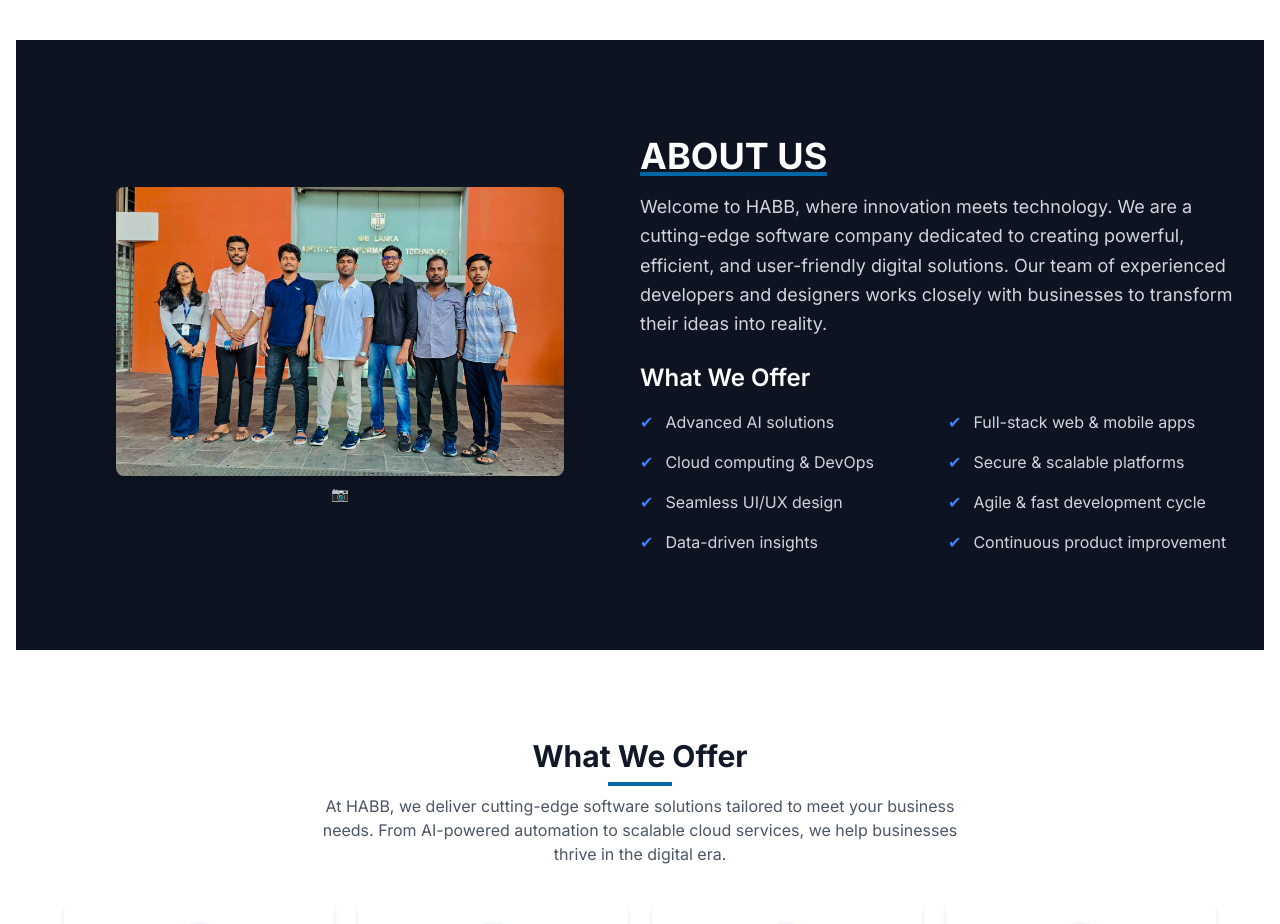
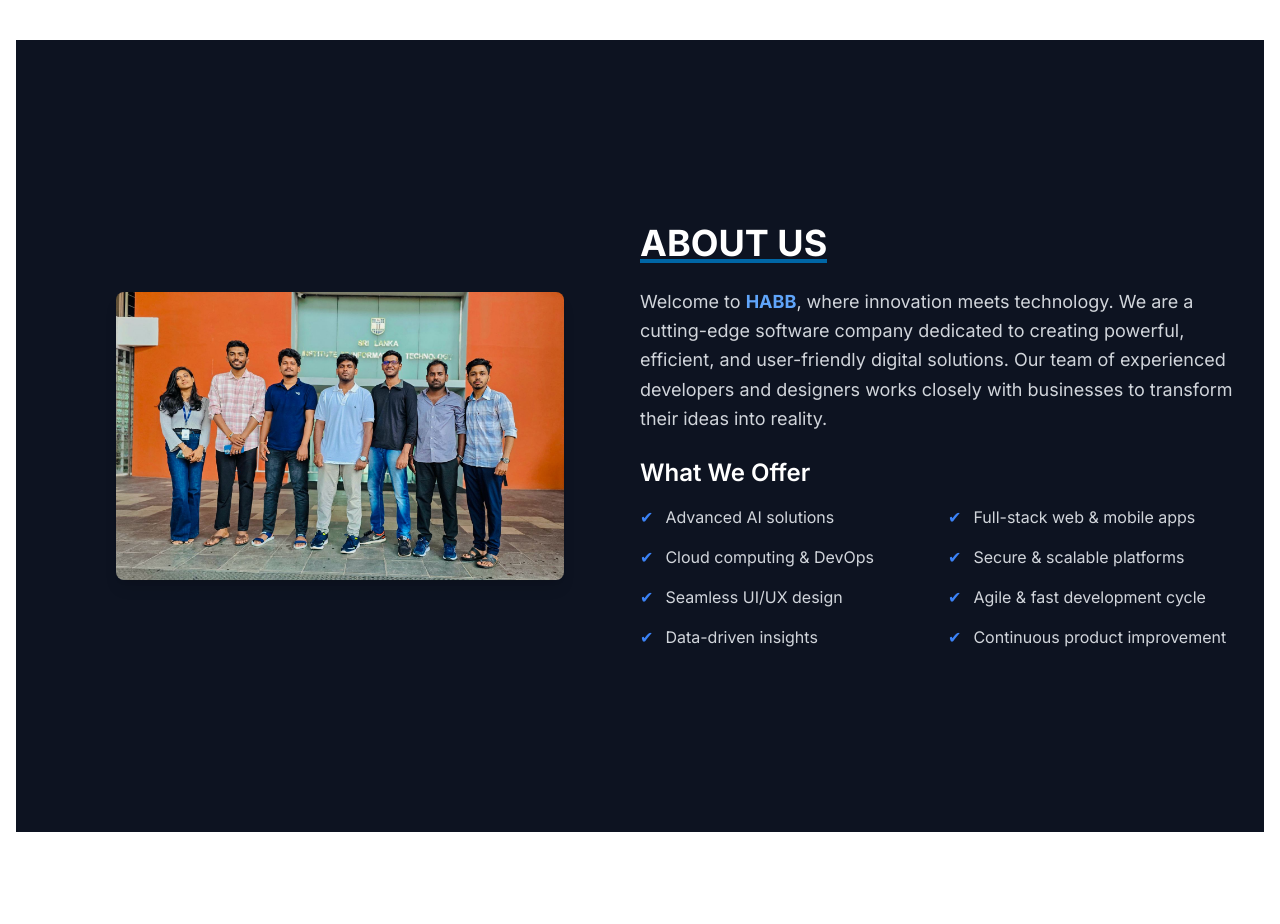
Before and after one commit to HabbInc/Habblk, a React (Vite) app: page / in a window 1280 px wide. Shown: the part 1340-2264 px from the top of the page. Built offline with nearby package versions, Linux system fonts and the light colour scheme.

Commit message:
march 6  Update

```diff
--- a/src/components/About.jsx
+++ b/src/components/About.jsx
@@ -26,27 +26,29 @@
 
   return (
     <div id="about" className="bg-[#0D1321] text-white px-6 py-24">
-      <div className="max-w-screen-xl mx-auto flex flex-col md:flex-row items-center">
+      <div className="max-w-screen-xl mx-auto flex flex-col md:flex-row items-center min-h-[600px]">
 
         {/* Left Image Slideshow Section */}
         <div className="md:w-1/2 flex flex-col justify-center items-center mb-8 md:mb-0">
-          <img
-            src={images[currentIndex].src}
-            alt={images[currentIndex].name}
-            className="rounded-lg shadow-lg w-full max-w-md object-cover h-auto transition-all duration-500"
-          />
-          <p className="mt-2 text-sm text-gray-400">📷 {images[currentIndex].name}</p>
+          <div className="relative w-full max-w-md">
+            <img
+              key={currentIndex}
+              src={images[currentIndex].src}
+              alt={`Slide ${currentIndex}`}
+              className="rounded-lg shadow-lg w-full object-cover h-auto transition-opacity duration-500 opacity-100"
+            />
+          </div>
         </div>
 
         {/* Right Text Section */}
         <div className="md:w-1/2">
-          <h2 className="text-4xl font-extrabold mb-4 relative inline-block">
+          <h2 className="text-4xl font-extrabold mb-6 relative inline-block">
             ABOUT US
             <span className="absolute left-0 bottom-0 w-full h-1 bg-primary"></span>
           </h2>
           <p className="text-lg text-gray-300 leading-relaxed mb-6">
-            Welcome to HABB, where innovation meets technology. We are a
-            cutting-edge software company dedicated to creating powerful,
+            Welcome to <span className="text-blue-400 font-bold">HABB</span>, where innovation meets technology.
+            We are a cutting-edge software company dedicated to creating powerful,
             efficient, and user-friendly digital solutions. Our team of
             experienced developers and designers works closely with businesses
             to transform their ideas into reality.
```
